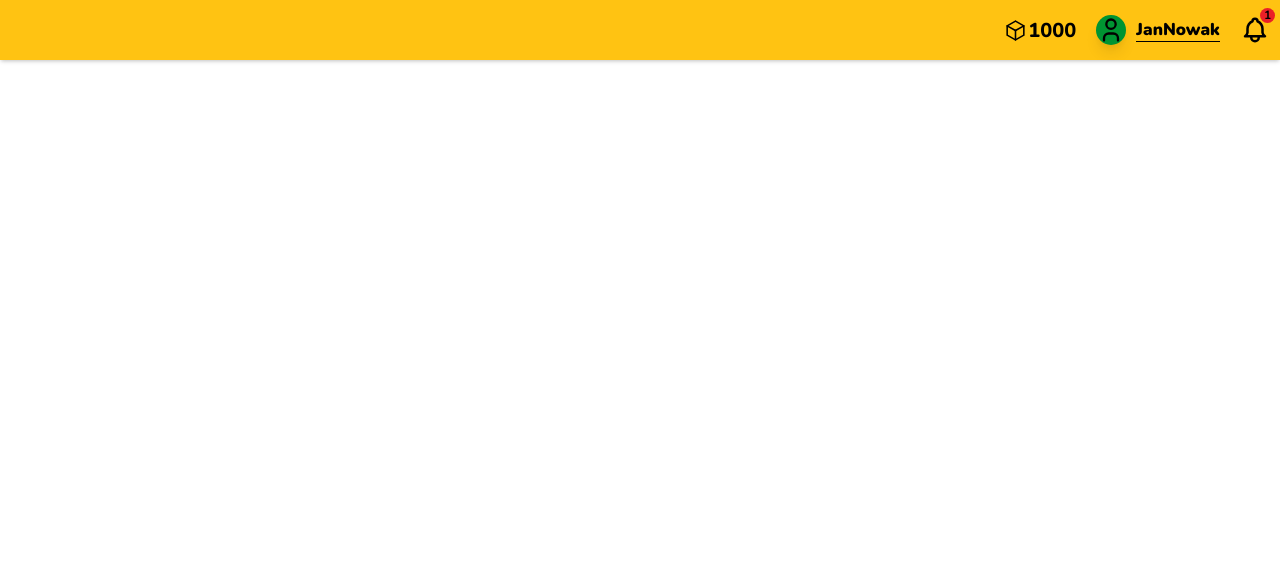
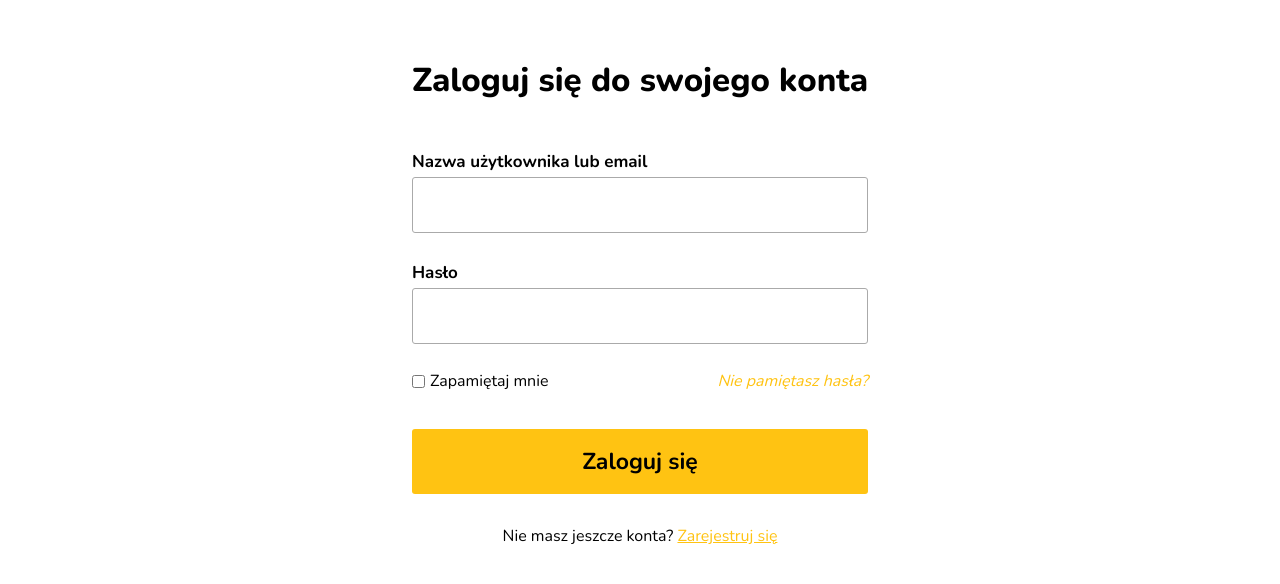
Before and after one commit to brylocode/oBETsity-prototype, a plain HTML site: page index.html in a window 1280 px wide. Shown: the top 584 px of the page. Drawn offline with nearby package versions, Linux system fonts and the light colour scheme.

Commit message:
fix path to notification icon

```diff
--- a/sass/_contents.scss
+++ b/sass/_contents.scss
@@ -1,7 +1,7 @@
 .sign-out-content {
-    display: none;
+    display: block;
 }
 
 .sign-in-content {
-    display: block;
+    display: none;
 }
--- a/sass/_top-menu.scss
+++ b/sass/_top-menu.scss
@@ -55,7 +55,7 @@
     position: relative;
     height: 3rem;
     width: 3rem;
-    background-image: url('/assets/icons/bell.svg');
+    background-image: url('../assets/icons/bell.svg');
     background-size: cover;
     background-position: center center;
 
```
Also changed, not shown: css/style.css, 1 other file.
